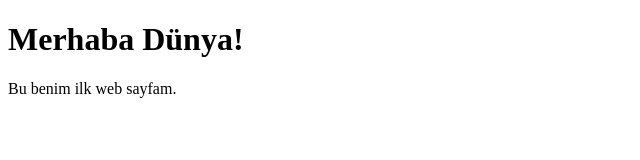
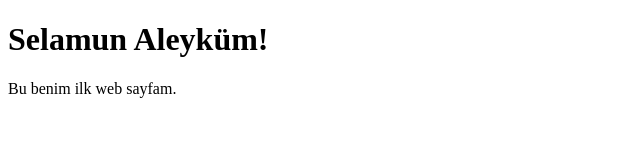
Before and after one commit to mhmmed6065-art/muhammet842, a plain HTML site: page Muhammed Tüzer 842 U2/index.html in a window 1280 px wide. Shown: the whole page, without its empty margins (0-640 px from the left). Drawn offline with Linux system fonts and the light colour scheme.

Commit message:
Update index.html

```diff
--- a/Muhammed Tüzer 842 U2/index.html
+++ b/Muhammed Tüzer 842 U2/index.html
@@ -6,7 +6,7 @@
   <title>İlk Web Sitem</title>
 </head>
 <body>
-  <h1>Merhaba Dünya!</h1>
+  <h1>Selamun Aleyküm!</h1>
   <p>Bu benim ilk web sayfam.</p>
 
   <!-- Harici JavaScript dosyasını bağlama -->
```
